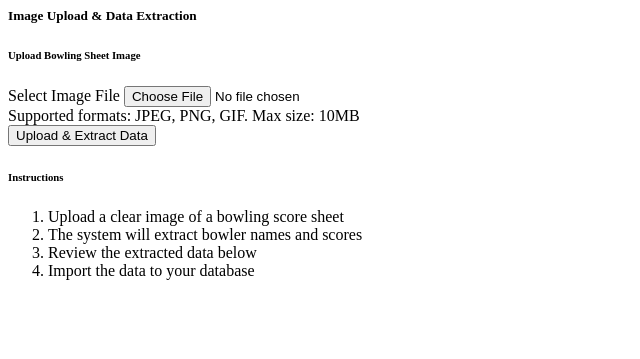
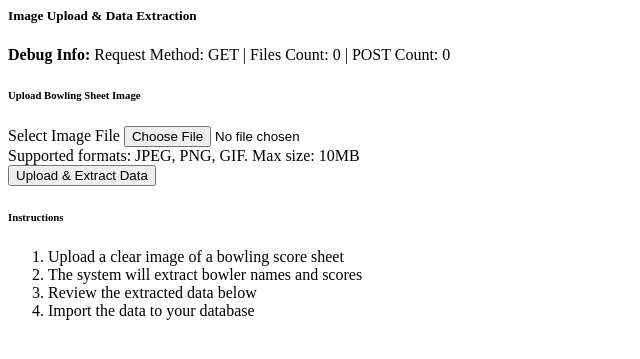
Before and after one commit to itopsa/if-lab, a PHP site: page /pages/image_upload_admin.php in a window 1280 px wide. Shown: the top 359 px of the page, without its empty margins (0-640 px from the left). Run offline with PHP 8.4, Linux system fonts and the light colour scheme.

Commit message:
update textract 3

```diff
--- a/web/pages/image_upload_admin.php
+++ b/web/pages/image_upload_admin.php
@@ -9,7 +9,14 @@ $upload_message = '';
 $extraction_results = null;
 $csv_data = null;
 
-if ($_SERVER['REQUEST_METHOD'] === 'POST' && isset($_FILES['bowling_image'])) {
+// Debug: Show what's in $_POST and $_FILES
+echo "<!-- POST data: " . print_r($_POST, true) . " -->";
+echo "<!-- FILES data: " . print_r($_FILES, true) . " -->";
+
+if ($_SERVER['REQUEST_METHOD'] === 'POST') {
+    echo "<!-- POST request detected -->";
+
+    if (isset($_FILES['bowling_image'])) {
         echo "<!-- File upload detected -->";
 
         $upload_dir = '../uploads/';
@@ -62,6 +69,10 @@ if ($_SERVER['REQUEST_METHOD'] === 'POST' && isset($_FILES['bowling_image'])) {
             }
         } else {
             $upload_message = '<div class="alert alert-danger">Invalid file type. Please upload a JPEG, PNG, or GIF image. Error code: ' . $file['error'] . '</div>';
+        }
+    } else {
+        echo "<!-- No file uploaded -->";
+        $upload_message = '<div class="alert alert-warning">No file was uploaded. Please select a file and try again.</div>';
     }
 }
 
@@ -152,6 +163,14 @@ if ($_SERVER['REQUEST_METHOD'] === 'POST' && isset($_POST['import_to_database'])
                     </h5>
                 </div>
                 <div class="card-body">
+                    <!-- Debug info -->
+                    <div class="alert alert-info">
+                        <strong>Debug Info:</strong>
+                        Request Method: <?php echo $_SERVER['REQUEST_METHOD']; ?> |
+                        Files Count: <?php echo count($_FILES); ?> |
+                        POST Count: <?php echo count($_POST); ?>
+                    </div>
+
                     <?php echo $upload_message; ?>
                     <?php echo $import_message; ?>
 
@@ -163,13 +182,13 @@ if ($_SERVER['REQUEST_METHOD'] === 'POST' && isset($_POST['import_to_database'])
                                     <h6 class="mb-0">Upload Bowling Sheet Image</h6>
                                 </div>
                                 <div class="card-body">
-                                    <form method="POST" enctype="multipart/form-data">
+                                    <form method="POST" enctype="multipart/form-data" id="uploadForm">
                                         <div class="mb-3">
                                             <label for="bowling_image" class="form-label">Select Image File</label>
                                             <input type="file" class="form-control" id="bowling_image" name="bowling_image" accept="image/*" required>
                                             <div class="form-text">Supported formats: JPEG, PNG, GIF. Max size: 10MB</div>
                                         </div>
-                                        <button type="submit" class="btn btn-primary">
+                                        <button type="submit" class="btn btn-primary" id="uploadBtn">
                                             <i class="fas fa-upload me-2"></i>Upload & Extract Data
                                         </button>
                                     </form>
@@ -318,6 +337,12 @@ if ($_SERVER['REQUEST_METHOD'] === 'POST' && isset($_POST['import_to_database'])
 
 <script>
 $(document).ready(function() {
+    // Add form submission feedback
+    $('#uploadForm').on('submit', function() {
+        $('#uploadBtn').html('<i class="fas fa-spinner fa-spin me-2"></i>Processing...');
+        $('#uploadBtn').prop('disabled', true);
+    });
+
     if ($('#extractedDataTable').length) {
         $('#extractedDataTable').DataTable({
             pageLength: 25,
```
Lines whose indentation alone changed are shown as unchanged.
